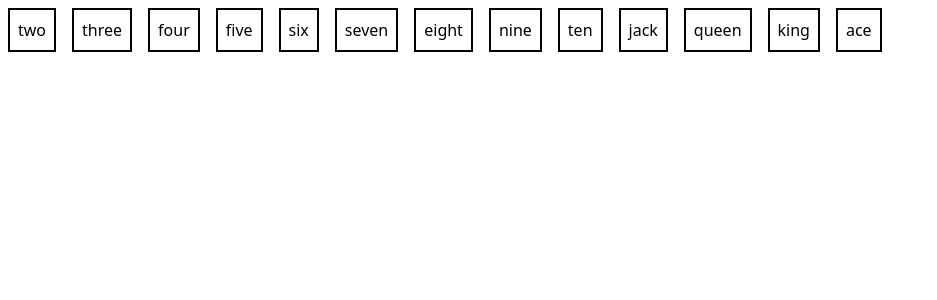
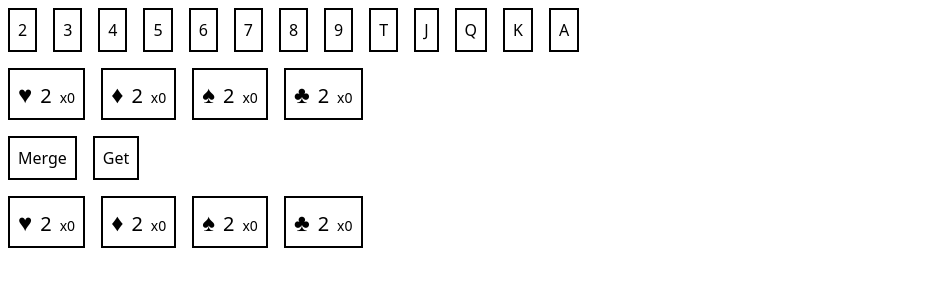
Before and after one commit to kaareltiitt6nts/card-merge-game, a React (Vite) app: page / in a window 1280 px wide. Shown: the top 300 px of the page, without its empty margins (0-937 px from the left). Built offline with nearby package versions, Linux system fonts and the light colour scheme.

Commit message:
kui k6ik sobib, siis j2rgmiseks teha, et RankSuitCount suudab kuvada ka j2rgmise ranki kaarte, mida kasutada allpool GET MERGE nuppe

```diff
--- a/src/App.jsx
+++ b/src/App.jsx
@@ -1,38 +1,44 @@
-import { useState, useContext, createContext } from 'react'
-import './App.css'
-import GameContainer from "./Components/GameContainer"
-import PlayerDataContext from './Data/PlayerDataContext'
-
+import { useState, useContext, createContext } from "react";
+import "./App.css";
+import GameContainer from "./Components/GameContainer";
+import PlayerDataContext from "./Data/PlayerDataContext";
 
 function App() {
+  // selle abil valib, millised v22rtused RankSuitCount'is kuvab
+  // kas peaks v2ltima useState() kasutamist??
+  const [selectedRank, setSelectedRank] = useState("2");
+
   const data = {
-    "id":0,
-    "key":"asd",
-    "name":"",
-    "cards":{
-      "two":{"heart":0,"diamond":0,"spade":0,"club":0},
-      "three":{"heart":0,"diamond":0,"spade":0,"club":0},
-      "four":{"heart":0,"diamond":0,"spade":0,"club":0},
-      "five":{"heart":0,"diamond":0,"spade":0,"club":0},
-      "six":{"heart":0,"diamond":0,"spade":0,"club":0},
-      "seven":{"heart":0,"diamond":0,"spade":0,"club":0},
-      "eight":{"heart":0,"diamond":0,"spade":0,"club":0},
-      "nine":{"heart":0,"diamond":0,"spade":0,"club":0},
-      "ten":{"heart":0,"diamond":0,"spade":0,"club":0},
-      "jack":{"heart":0,"diamond":0,"spade":0,"club":0},
-      "queen":{"heart":0,"diamond":0,"spade":0,"club":0},
-      "king":{"heart":0,"diamond":0,"spade":0,"club":0},
-      "ace":{"heart":0,"diamond":0,"spade":0,"club":0}
-    }
-  }
+    id: 0,
+    key: "asd",
+    name: "",
+    cards: {
+      2: { "♥": 0, "♦": 0, "♠": 0, "♣": 0 },
+      3: { "♥": 0, "♦": 0, "♠": 0, "♣": 0 },
+      4: { "♥": 0, "♦": 0, "♠": 0, "♣": 0 },
+      5: { "♥": 0, "♦": 0, "♠": 0, "♣": 0 },
+      6: { "♥": 0, "♦": 0, "♠": 0, "♣": 0 },
+      7: { "♥": 0, "♦": 0, "♠": 0, "♣": 0 },
+      8: { "♥": 0, "♦": 0, "♠": 0, "♣": 0 },
+      9: { "♥": 0, "♦": 0, "♠": 0, "♣": 0 },
+      T: { "♥": 0, "♦": 0, "♠": 0, "♣": 0 },
+      J: { "♥": 0, "♦": 0, "♠": 0, "♣": 0 },
+      Q: { "♥": 0, "♦": 0, "♠": 0, "♣": 0 },
+      K: { "♥": 0, "♦": 0, "♠": 0, "♣": 0 },
+      A: { "♥": 0, "♦": 0, "♠": 0, "♣": 0 },
+    },
+  };
 
   return (
     <>
       <PlayerDataContext.Provider value={data}>
-        <GameContainer/>
+        <GameContainer
+          selectedRank={selectedRank}
+          setSelectedRank={setSelectedRank}
+        />
       </PlayerDataContext.Provider>
     </>
-  )
+  );
 }
 
-export default App
+export default App;
--- a/src/Components/Button.jsx
+++ b/src/Components/Button.jsx
@@ -1,9 +1,14 @@
-import React from 'react'
+import React from "react";
 
-const Button = ({children}) => {
+const Button = ({ children, onClick }) => {
   return (
-    <button className='border-solid border-2 p-2 m-2 hover:bg-sky-700'>{children}</button>
-  )
-}
+    <button
+      className="border-solid border-2 p-2 m-2 hover:bg-sky-700"
+      onClick={onClick}
+    >
+      {children}
+    </button>
+  );
+};
 
-export default Button
+export default Button;
--- a/src/Components/GameContainer.jsx
+++ b/src/Components/GameContainer.jsx
@@ -2,12 +2,17 @@ import React, { useContext } from 'react'
 import Button from "./Button"
 import PlayerDataContext from '../Data/PlayerDataContext'
 import RankArea from './RankArea'
+import RankSuitCount from './RankSuitCount'
+import MergeGet from './MergeGet'
 
-function GameContainer() {
+function GameContainer({selectedRank, setSelectedRank}) {
   const playerData = useContext(PlayerDataContext)
   return (
     <div>
-        <RankArea />
+        <RankArea setSelectedRank={setSelectedRank} />
+        <RankSuitCount selectedRank={selectedRank} />
+        <MergeGet></MergeGet>
+        <RankSuitCount selectedRank={selectedRank} />
 
     </div>
   )
--- a/src/Components/HighScore.jsx
+++ b/src/Components/HighScore.jsx
@@ -1,6 +1,6 @@
 import React from 'react'
 
-function HighScore() {
+const HighScore = () => {
   return (
     <div>HighScore</div>
   )
--- a/src/Components/MergeGet.jsx
+++ b/src/Components/MergeGet.jsx
@@ -1,12 +1,14 @@
-import React from 'react'
-//ala kus on merge ja get nupud
-function MergeGet() {
+import React from "react";
+import Button from "./Button";
+
+// //ala kus on merge ja get nupud
+const MergeGet = () => {
   return (
     <div>
-        <Button></Button>
-        <Button></Button>
+      <Button>Merge</Button>
+      <Button>Get</Button>
     </div>
-  )
-}
+  );
+};
 
-export default MergeGet
+export default MergeGet;
--- a/src/Components/RankArea.jsx
+++ b/src/Components/RankArea.jsx
@@ -1,18 +1,28 @@
 import React, { useContext } from "react";
+import Button from "./Button";
 import PlayerDataContext from "../Data/PlayerDataContext";
-import Button from "./Button";
 
-const RankArea = () => {
+const RankArea = ({ setSelectedRank }) => {
   const playerData = useContext(PlayerDataContext);
-  const ranks = []
+  const ranks = Object.keys(playerData.cards);
+
+  /*   const ranks = []
   for (const rank in playerData.cards) {
     ranks.push(rank);
-  }
-  console.log(ranks)
+  } */
+  console.log(ranks);
   return (
     <>
       {ranks.map((rank) => (
-        <Button key={rank}>{rank}</Button>
+        <Button
+          key={rank}
+          onClick={() => {
+            console.log("clicked", rank);
+            setSelectedRank(rank);
+          }}
+        >
+          {rank}
+        </Button>
       ))}
     </>
   );
--- a/src/Components/RankSuitCount.jsx
+++ b/src/Components/RankSuitCount.jsx
@@ -0,0 +1,32 @@
+import React, { useContext } from "react";
+import PlayerDataContext from "../Data/PlayerDataContext";
+import Button from "./Button";
+
+const RankSuitCount = ({ selectedRank }) => {
+  const playerData = useContext(PlayerDataContext);
+
+  const cardData = Object.keys(playerData.cards)
+    .map((cardRank) => {
+      return Object.keys(playerData.cards[cardRank]).map((suit) => ({
+        suit,
+        rank: cardRank,
+        count: playerData.cards[cardRank][suit],
+      }));
+    })
+    .flat();
+
+  const filteredCards = cardData.filter((card) => card.rank === selectedRank);
+  return (
+    <div>
+      {filteredCards.map((card, index) => (
+        <Button key={index}>
+          <span className="text-2xl">{card.suit}</span>
+          <span className="ml-2 text-xl">{card.rank}</span>
+          <span className="ml-2 text-sm">x{card.count}</span>
+        </Button>
+      ))}
+    </div>
+  );
+};
+
+export default RankSuitCount;
--- a/src/Components/ResultArea.jsx
+++ b/src/Components/ResultArea.jsx
@@ -1,12 +1,14 @@
 import React from 'react'
 import RankSuitCount from "./RankSuitCount"
+import Button from './Button'
 
 // alumine osa mis näitab järgmise ranki kogunenud kaarte
-function ResultArea() {
+const ResultArea = () => {
+
 
   return (
     <div>
-        {}
+      <Button></Button>
     </div>
   )
 }
```
